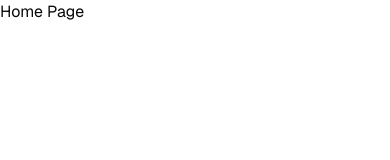
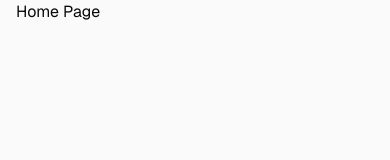
Before and after one commit to mariio46/technical-test-muatmuat, a Next.js app: page / in a window 390 px wide. Shown: the top 160 px of the page. Built offline with nearby package versions, Linux system fonts and the light colour scheme.

Commit message:
Create layout.tsx

```diff
--- /dev/null
+++ b/src/app/(general)/layout.tsx
@@ -0,0 +1,7 @@
+export default function GeneralLayout({ children }: { children: React.ReactNode }) {
+    return (
+        <main className='bg-background-secondary min-h-dvh'>
+            <div className='mx-auto max-w-7xl px-4 lg:px-0'>{children}</div>
+        </main>
+    );
+}
```
